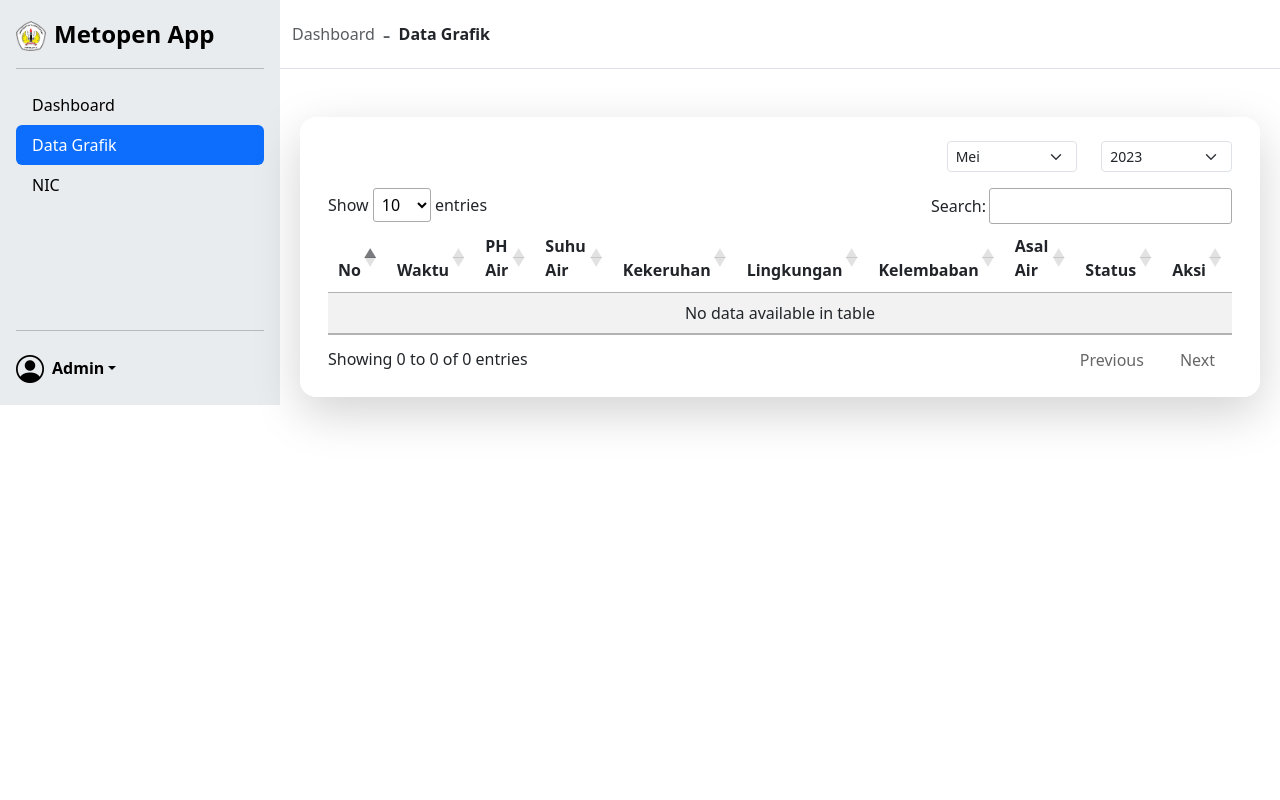
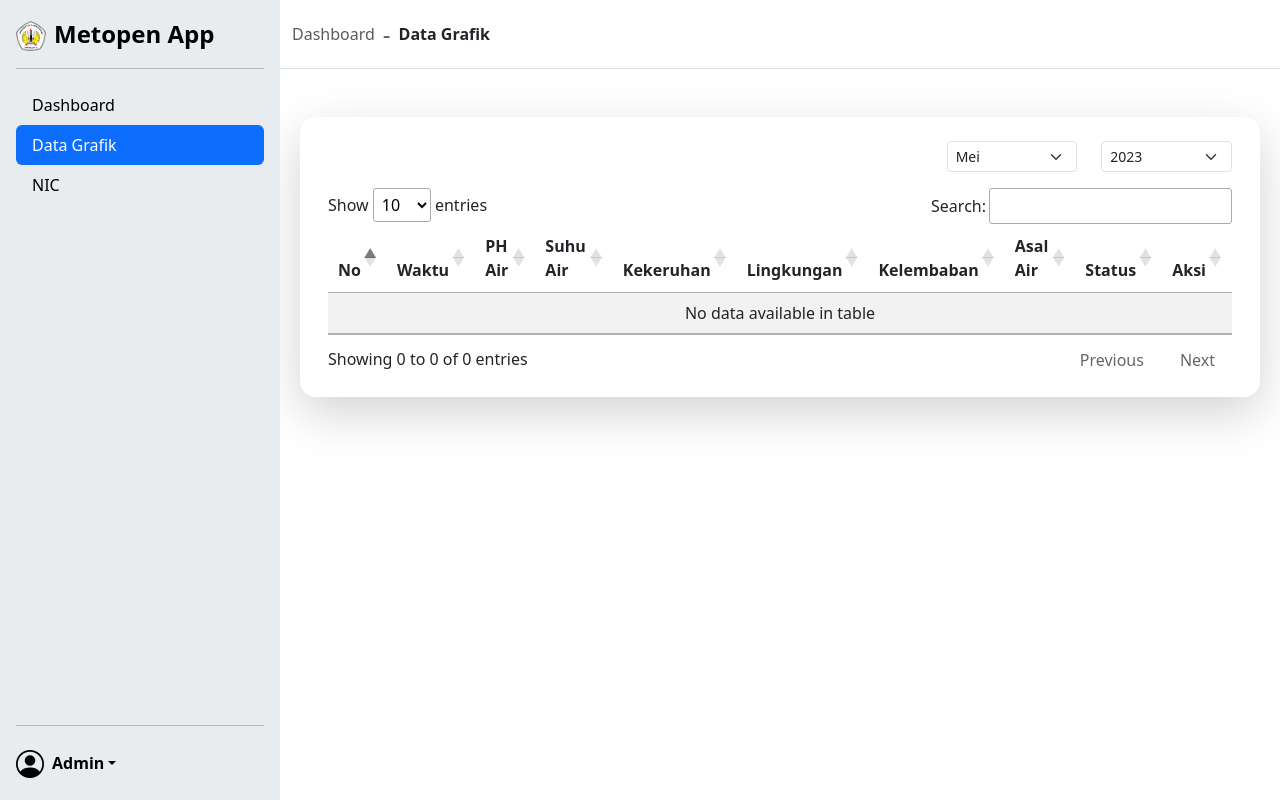
Before and after one commit to Surfer-Master/metopen-app, a PHP site: page /datatables.php in a window 1280 px wide. Run offline with PHP 8.4, Linux system fonts and the light colour scheme; a user stored in the database is signed in; data that the repository does not hold is empty; some libraries are stand-ins or nearby versions.

Commit message:
update style sidebar

```diff
--- a/View/data.view.php
+++ b/View/data.view.php
@@ -6,6 +6,7 @@ class DataView extends DataController
     {
         $datas = $this->get_Data();
         $no = 1;
+        if ($datas != null) {
             foreach ($datas as $data) { ?>
                 <tr>
                     <td><?php echo $no ?></td>
@@ -18,7 +19,7 @@ class DataView extends DataController
                     <td><?php echo $data['asal_air'] ?></td>
                     <td><?php echo $data['status'] ?></td>
                     <td><?php echo
-                    "<a class='text-decoration-none' href='grafik.php' data-id=".$data['id'].">
+                        "<a class='text-decoration-none' href='grafik.php' data-id=" . $data['id'] . ">
                         <i class='bi bi-journal-text me-2'></i>Detail
                     </a>" ?>
                     </td>
@@ -27,4 +28,5 @@ class DataView extends DataController
             }
         }
     }
+}
 ?>
--- a/datatables.php
+++ b/datatables.php
@@ -35,8 +35,9 @@ $datas = new DataView();
 </head>
 
 <body>
-    <main class="d-flex flex-nowrap">
-        <div class="d-flex flex-column flex-shrink-0 p-3 bg-body-secondary" style="width: 280px;">
+
+
+    <div class="sidebar d-flex flex-column flex-shrink-0 p-3 bg-body-secondary" style="width: 280px;">
         <a href="" class="d-flex align-items-center mb-3 mb-md-0 me-md-auto link-body-emphasis text-decoration-none">
             <span class="fs-4 fw-bold"><img src="public/image/untan.png" width="30px" class="me-2">Metopen App</span>
         </a>
@@ -75,6 +76,8 @@ $datas = new DataView();
             </ul>
         </div>
     </div>
+
+    <div class="main-content">
         <div class="container">
             <div class="row">
                 <div class="col-md-12 pt-3 pb-3 border-bottom bg">
@@ -130,7 +133,7 @@ $datas = new DataView();
                 </div>
             </div>
         </div>
-    </main>
+    </div>
 
     <script src="public/js/bootstrap.bundle.min.js"></script>
     <script src="public/js/sidebars.js"></script>
--- a/index.php
+++ b/index.php
@@ -66,7 +66,6 @@ require 'conn.php';
         </div>
     </div>
     <div class="main-content">
-
         <div class="container">
             <div class="row">
                 <div class="col-md-12 border-bottom bgi">
```
Also changed, not shown: grafik.php (+6 -6 lines). Lines whose indentation alone changed are shown as unchanged.
